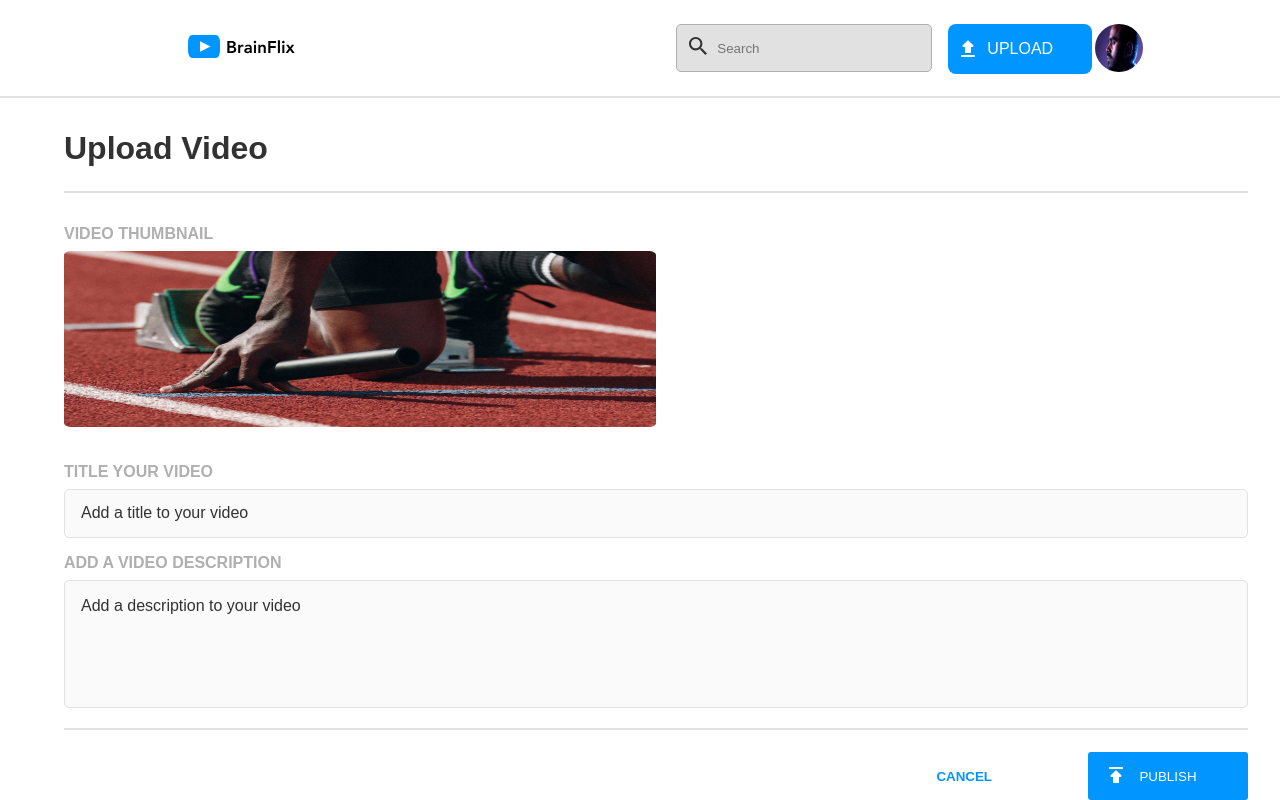
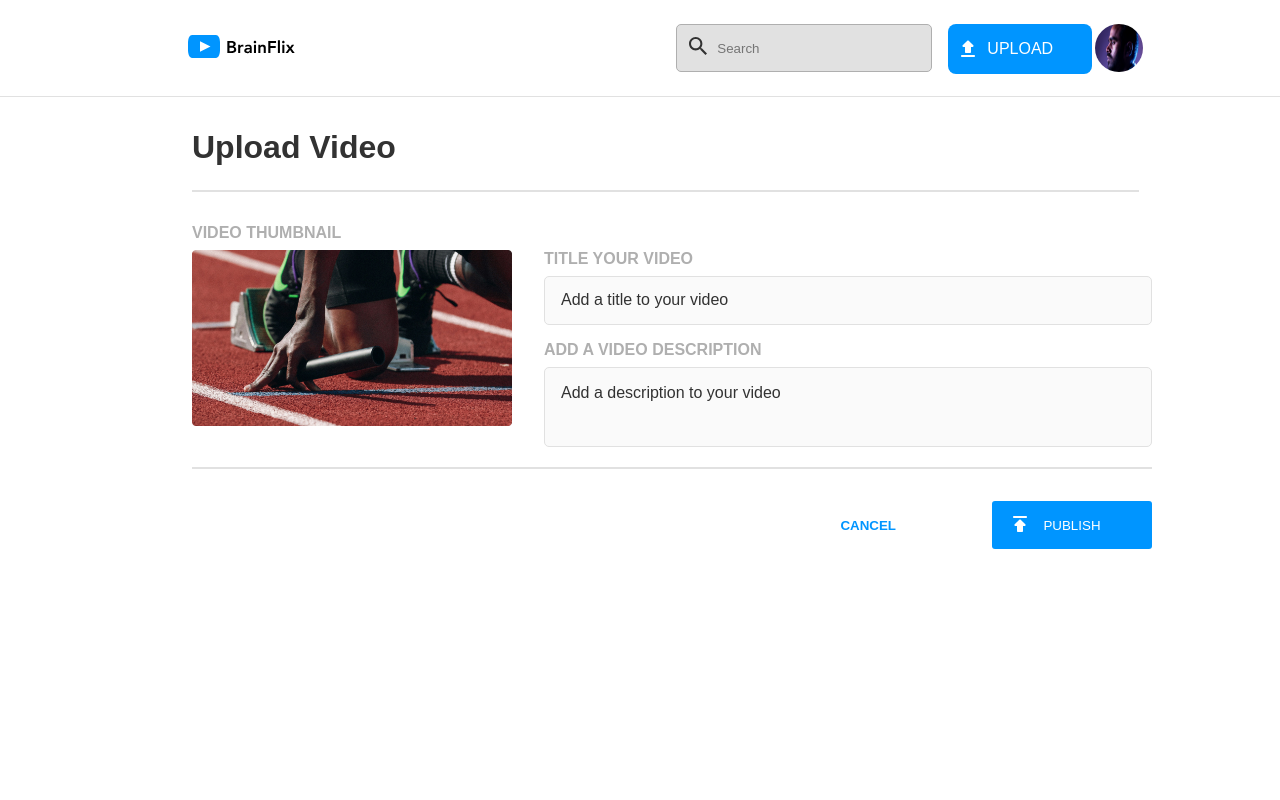
Before and after one commit to Mahdisahar/brainflix, a React (Create React App) app in the folder sahar-mahdi-brainflix/: page /video in a window 1280 px wide. Built offline with nearby package versions, Linux system fonts and the light colour scheme.

Commit message:
finish upload page for desktop

```diff
--- a/sahar-mahdi-brainflix/src/pages/Videopage/Videopage.jsx
+++ b/sahar-mahdi-brainflix/src/pages/Videopage/Videopage.jsx
@@ -2,38 +2,55 @@ import './Videopage.scss';
 import uploadVideoPreview from '../../assets/Images/Upload-video-preview.jpg';
 import publishIcon from '../../assets/Icons/publish.svg';
 
-function Videopage () {
+function Videopage() {
   return (
-		<section className="upload">
+    <section className='upload'>
       <h2 className='upload__title'>Upload Video</h2>
       <p className='upload__para'>VIDEO THUMBNAIL</p>
-		<img className='upload__image' src={uploadVideoPreview} alt="thumbnail" />
-		<form className="upload__detail">
+      <div className='upload__flex'>
+        <img
+          className='upload__image'
+          src={uploadVideoPreview}
+          alt='thumbnail'
+        />
+      <form className='upload__detail'>
         <div className='upload__info'>
-			<label className='upload__label' htmlFor="text">TITLE YOUR VIDEO</label>
-			<input className='upload__input' type="text" placeholder='Add a title to your video' />
+          <label className='upload__label' htmlFor='text'>
+            TITLE YOUR VIDEO
+          </label>
+          <input
+            className='upload__input'
+            type='text'
+            placeholder='Add a title to your video'
+          />
+        </div>
 
+        <div className='upload__info'>
+          <label className='upload__label' htmlFor='text'>
+            ADD A VIDEO DESCRIPTION
+          </label>
+          <textarea
+            className='upload__textarea'
+            type='text'
+            placeholder='Add a description to your video'
+          />
         </div>
-			<div className='upload__info'>
-			<label className='upload__label' htmlFor="text">ADD A VIDEO DESCRIPTION</label>
-			<textarea className='upload__textarea' type="text" placeholder='Add a description to your video' />
+
+      </form>
 	  </div>
 
 	  <div className='upload__button'>
           <div className='upload__published'>
-			<img className='upload__publishedicon' src={publishIcon} alt="publish icon" />
+            <img
+              className='upload__publishedicon'
+              src={publishIcon}
+              alt='publish icon'
+            />
             <button className='upload__publish'>PUBLISH</button>
           </div>
-
           <button className='upload__cancel'>CANCEL</button>
         </div>
-
-
-		</form>
     </section>
-
-
   );
 }
-
 export default Videopage;
--- a/sahar-mahdi-brainflix/src/pages/Videopage/Videopage.scss
+++ b/sahar-mahdi-brainflix/src/pages/Videopage/Videopage.scss
@@ -2,7 +2,7 @@
 @use '../../styles/partials/global' as *;
 
 .upload {
-  border-top: 2px solid $mercury--color;
+  border-top: 1px solid $mercury--color;
   padding: 2rem 1rem;
 
   @include tablet {
@@ -20,12 +20,21 @@
       font-size: 2rem;
       border-bottom: 2px solid $mercury--color;
     }
+
+	@include desktop {
+		margin-left: 8rem;
+		width: 80%;
+	}
   }
 
   &__para {
     color: $silver--color;
     margin-bottom: 0.5rem;
     font-weight: 600;
+
+	@include desktop {
+		margin-left: 8rem;
+	}
   }
 
   &__image {
@@ -35,7 +44,21 @@
 	@include tablet {
 		width: 50%;
 	}
+
+	@include desktop {
+		width: 20rem;
+	}
   }
+
+
+&__flex {
+	@include desktop {
+		display: flex;
+		margin: 0 8rem;
+		width: 60rem;
+		border-bottom: 2px solid $mercury--color;
+	}
+}
 
   &__detail {
     margin-top: 2rem;
@@ -43,7 +66,13 @@
 	@include tablet {
 		border-bottom: 2px solid $mercury--color;
 	}
+
+	@include desktop {
+		margin-top: 0;
+		margin-left: 2rem;
+		border-bottom: none;
   }
+}
 
   &__label {
     color: $silver--color;
@@ -66,13 +95,23 @@
       color: $grayblack--color;
       font-size: 1rem;
     }
+
+	@include desktop{
+		width: 38rem;
+  }
+
   }
   &__textarea {
     height: 8rem;
+
+	@include desktop {
+		height: 5rem;
+	}
   }
 
   &__info {
     margin-bottom: 2rem;
+
 	@include tablet {
 		margin-bottom: 1rem;
 	}
@@ -84,8 +123,12 @@
 
 	@include tablet {
 		flex-direction: row-reverse;
-		float: right;
-		margin-top: 1.5rem;
+		margin-top: 2rem;
+	}
+
+	@include desktop {
+		margin-right: 6rem;
+
 	}
   }
 
```
Lines whose indentation alone changed are shown as unchanged.
